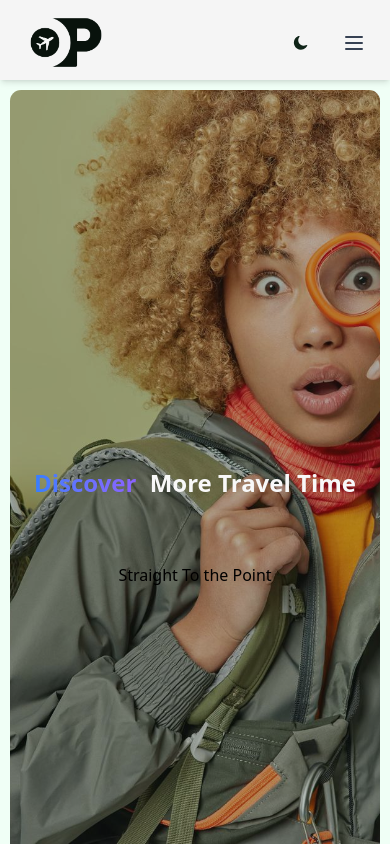
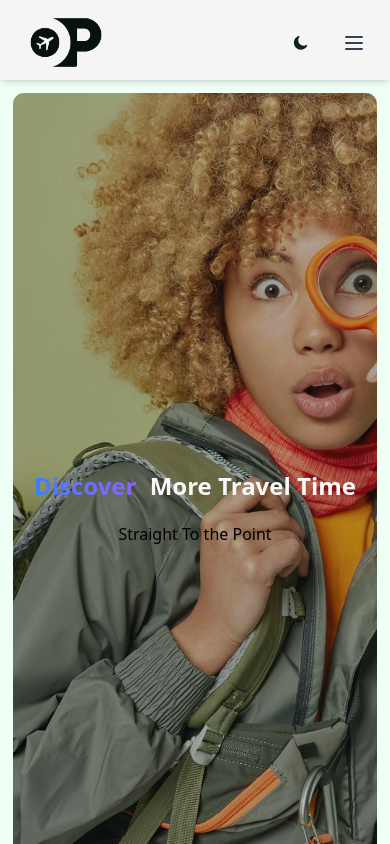
Before and after one commit to chengivan2/onpoint, a Next.js app: page / in a window 390 px wide. Shown: the top 844 px of the page. Built offline with nearby package versions, Linux system fonts and the light colour scheme; no server answers.

Commit message:
Modified the AnimatedHeading's styling

```diff
--- a/src/app/rootcomponents/AnimatedHeading.tsx
+++ b/src/app/rootcomponents/AnimatedHeading.tsx
@@ -12,7 +12,7 @@ export default function AnimatedHeading({
   restOfHeading
 }: AnimatedHeadingProps) {
   return (
-    <div className="text-center py-12">
+    <div className="flex items-end justify-center text-center py-1">
       <h1 className="text-2xl md:text-5xl lg:text-6xl font-bold mb-4 text-[#F8F8F8] dark:-[#F5F5F5]">
         <span className="inline-block">
           <TypeAnimation
--- a/src/app/rootcomponents/homepagecomponents/herosection.tsx
+++ b/src/app/rootcomponents/homepagecomponents/herosection.tsx
@@ -2,7 +2,7 @@ import AnimatedHeading from "@/app/rootcomponents/AnimatedHeading";
 
 export default function HerosectionOne() {
   return (
-    <section className="relative bg-transparent px-[0.6rem] lg:px-[1rem] mt-20 py-[0.6rem] lg:py-[2rem] min-w-full min-h-[100vh]">
+    <section className="relative bg-transparent px-[0.8rem] lg:px-[1rem] mt-20 py-[0.8rem] lg:py-[2rem] min-w-full min-h-[100vh]">
       <div className="flex flex-col justify-center items-center relative px-[0.1rem] py-[0.1rem] min-w-full h-[98vh] rounded-[0.7rem] bg-cover bg-center bg-[url(/images/herobgimage.jpg)]">
         <div className="absolute inset-0 bg-darkmode-bg-color opacity-30 dark:opacity-40 rounded-[0.7rem]"></div>
 
```
